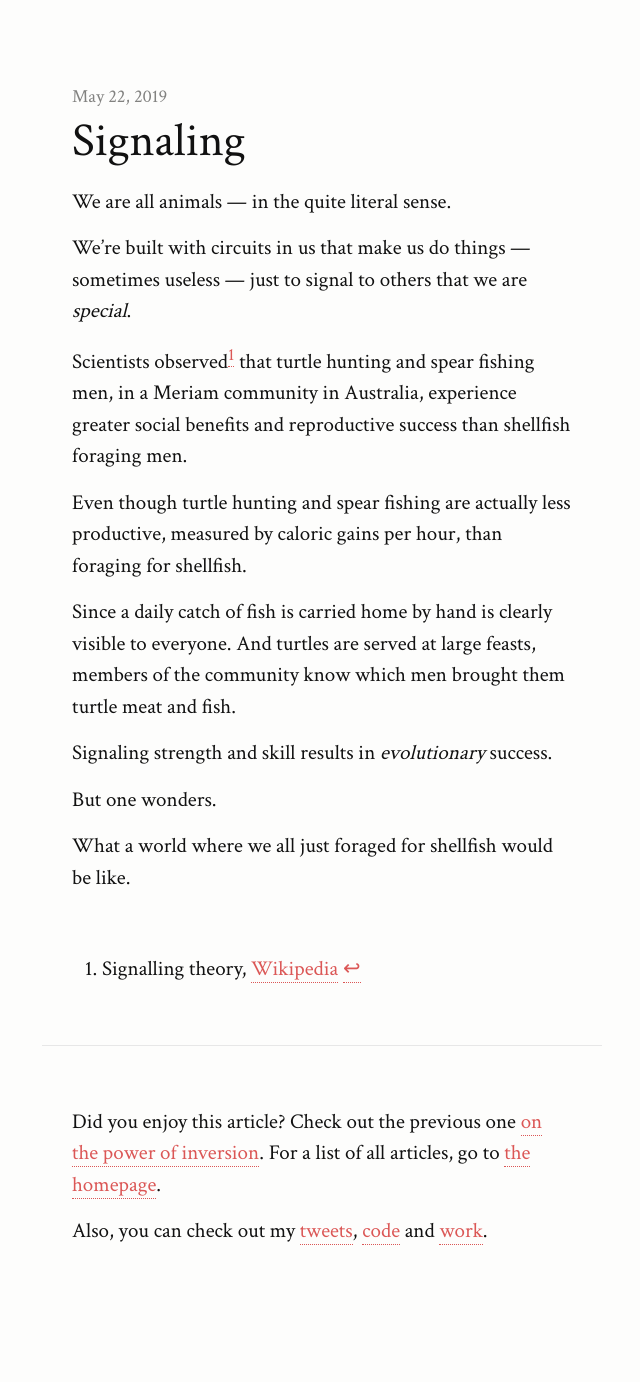
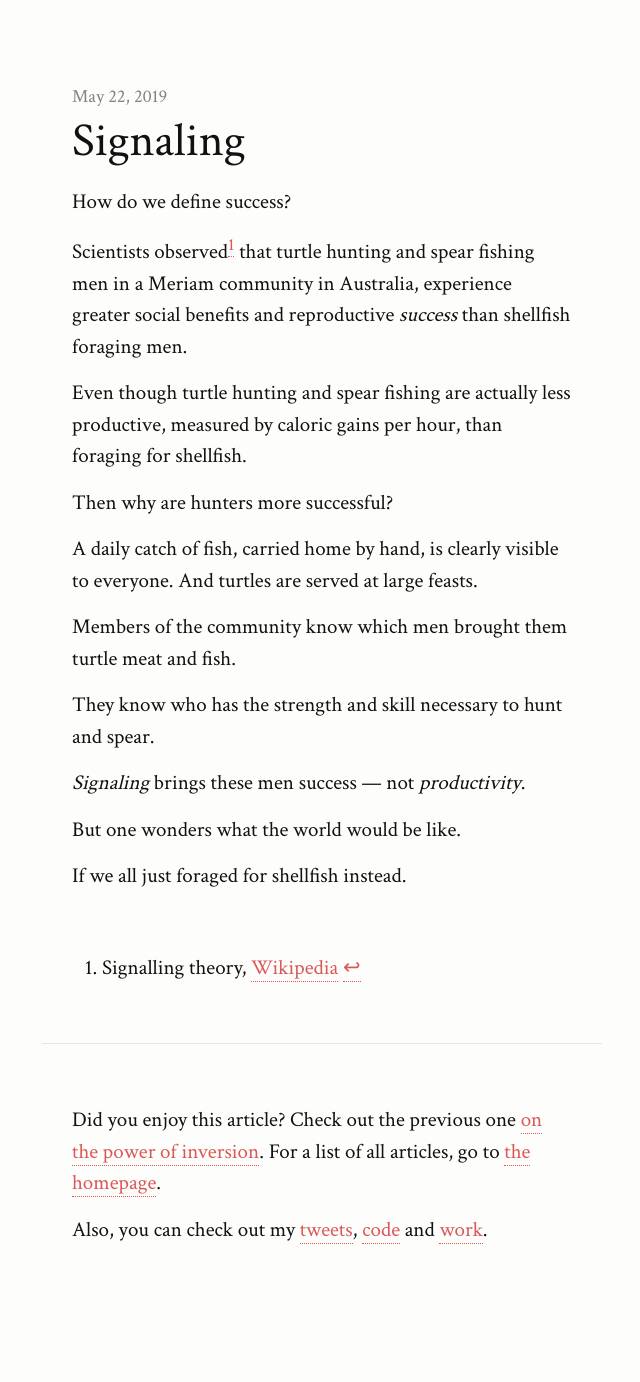
Before and after one commit to mikesoylu/mikesoylu.github.io, a Jekyll site: the page built from _posts/2019-05-22-signaling.md, in a window 1280 px wide. Shown: the whole page, without its empty margins (318-958 px from the left). Built offline with Jekyll 4.4.1, drawn with Linux system fonts in a browser that asks for light colours.

Commit message:
fix post

```diff
--- a/_posts/2019-05-22-signaling.md
+++ b/_posts/2019-05-22-signaling.md
@@ -2,26 +2,30 @@
 layout: post
 title: Signaling
 teaser: about signaling
-cta: We hunt, we fish and we forage »
+cta: Here's why »
 excerpt_separator: <!--more-->
 ---
 
-We are all animals — in the quite literal sense.
+How do we define success?
 
-We're built with circuits in us that make us do things — sometimes useless — just to signal to others that we are _special_.
+Scientists observed[^1] that turtle hunting and spear fishing men in a Meriam community in Australia, experience greater social benefits and reproductive _success_ than shellfish foraging men.
 
 <!--more-->
 
-Scientists observed[^1] that turtle hunting and spear fishing men, in a Meriam community in Australia, experience greater social benefits and reproductive success than shellfish foraging men.
-
 Even though turtle hunting and spear fishing are actually less productive, measured by caloric gains per hour, than foraging for shellfish.
 
-Since a daily catch of fish is carried home by hand is clearly visible to everyone. And turtles are served at large feasts, members of the community know which men brought them turtle meat and fish.
+Then why are hunters more successful?
 
-Signaling strength and skill results in _evolutionary_ success.
+A daily catch of fish, carried home by hand, is clearly visible to everyone. And turtles are served at large feasts.
 
-But one wonders.
+Members of the community know which men brought them turtle meat and fish.
 
-What a world where we all just foraged for shellfish would be like.
+They know who has the strength and skill necessary to hunt and spear.
+
+_Signaling_ brings these men success — not _productivity_.
+
+But one wonders what the world would be like.
+
+If we all just foraged for shellfish instead.
 
 [^1]: Signalling theory, [Wikipedia](https://en.wikipedia.org/wiki/Signalling_theory){:target="_blank"}
```
